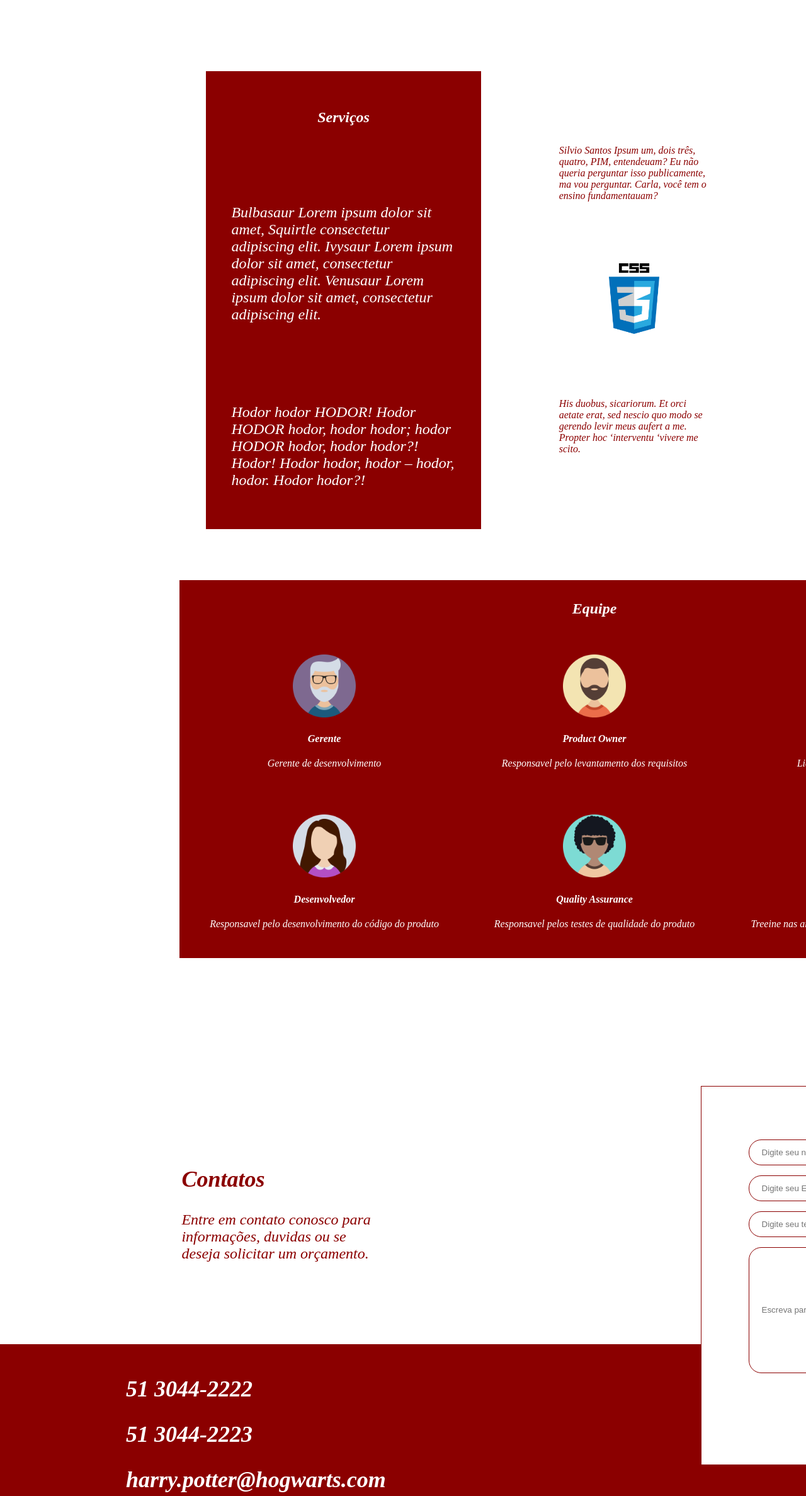
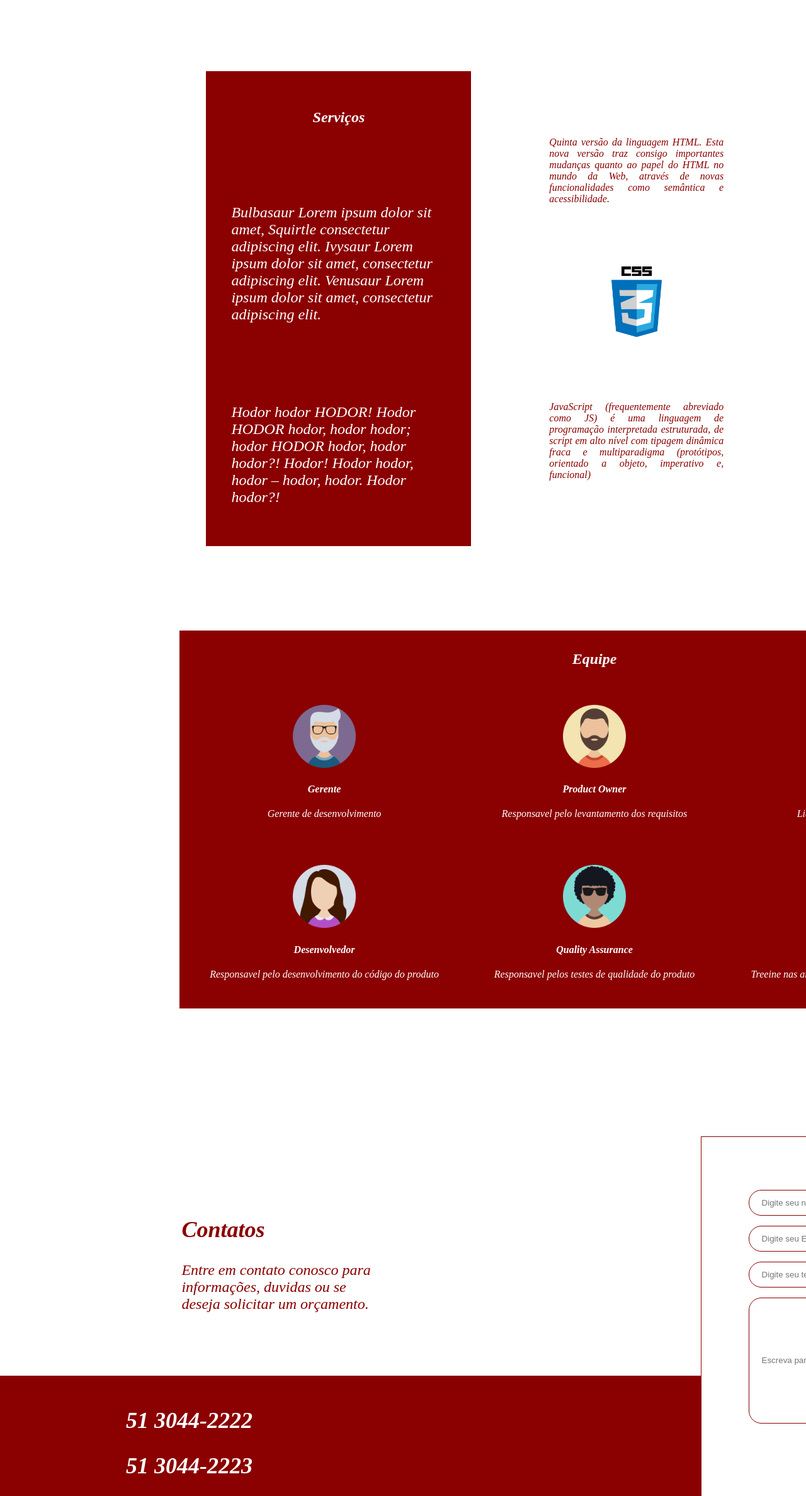
Before and after one commit to joaocika93/DIW-projeto-final, a plain HTML site: page index.html in a window 1280 px wide. Shown: the part 1166-3541 px from the top of the page at 63% size. Drawn offline with Linux system fonts and the light colour scheme.

Commit message:
text update

```diff
--- a/css/style.css
+++ b/css/style.css
@@ -162,7 +162,7 @@ main{
 }
 
 .services-table-two tr td p {
-    text-align: left;
+    text-align: justify;
     font-size: medium;
     color: darkred;
 }
@@ -172,7 +172,7 @@ main{
 }
 
 .services-table-three tr td p {
-    text-align: left;
+    text-align: justify;
     font-size: medium;
     color: darkred;
 }
@@ -184,7 +184,7 @@ main{
 .team {
     background-color: darkred;
     color: white;
-    margin-top: 100px;
+    margin-top: 180px;
     height: 600px;
 }
 
@@ -254,7 +254,7 @@ main{
 }
 
 footer{
-    margin-top: 3100px;
+    margin-top: 3150px;
     width: 100%;
     background-color: darkred;
 }
--- a/index.html
+++ b/index.html
@@ -167,9 +167,7 @@
                             <table >
                                 <tr>
                                     <td>
-                                        <p>Silvio Santos Ipsum um, dois três, quatro, PIM, entendeuam? Eu não queria
-                                            perguntar isso publicamente, ma vou perguntar. Carla, você tem o ensino
-                                            fundamentauam?</p>
+                                        <p>Quinta versão da linguagem HTML. Esta nova versão traz consigo importantes mudanças quanto ao papel do HTML no mundo da Web, através de novas funcionalidades como semântica e acessibilidade.</p>
                                     </td>
                                 </tr>
                                 <tr>
@@ -177,8 +175,7 @@
                                 </tr>
                                 <tr>
                                     <td>
-                                        <p>His duobus, sicariorum. Et orci aetate erat, sed nescio quo modo se gerendo
-                                            levir meus aufert a me. Propter hoc ‘interventu ‘vivere me scito. </p>
+                                        <p>JavaScript (frequentemente abreviado como JS) é uma linguagem de programação interpretada estruturada, de script em alto nível com tipagem dinâmica fraca e multiparadigma (protótipos, orientado a objeto, imperativo e, funcional)</p>
                                     </td>
                                 </tr>
                             </table>
@@ -192,9 +189,7 @@
                                 </tr>
                                 <tr>
                                     <td>
-                                        <p>Watching ice melt. This is fun. Keep your mind limber. Only you could make
-                                            those words cute. Keep your mind limber. Hello, Dexter Morgan.Somehow, I
-                                            doubt that.</p>
+                                        <p>CSS3 é a terceira mais nova versão das famosas Cascading Style Sheets (ou simplesmente CSS), pela qual se define estilos para um projeto web (página de internet).</p>
                                     </td>
                                 </tr>
                                 <tr>
```
